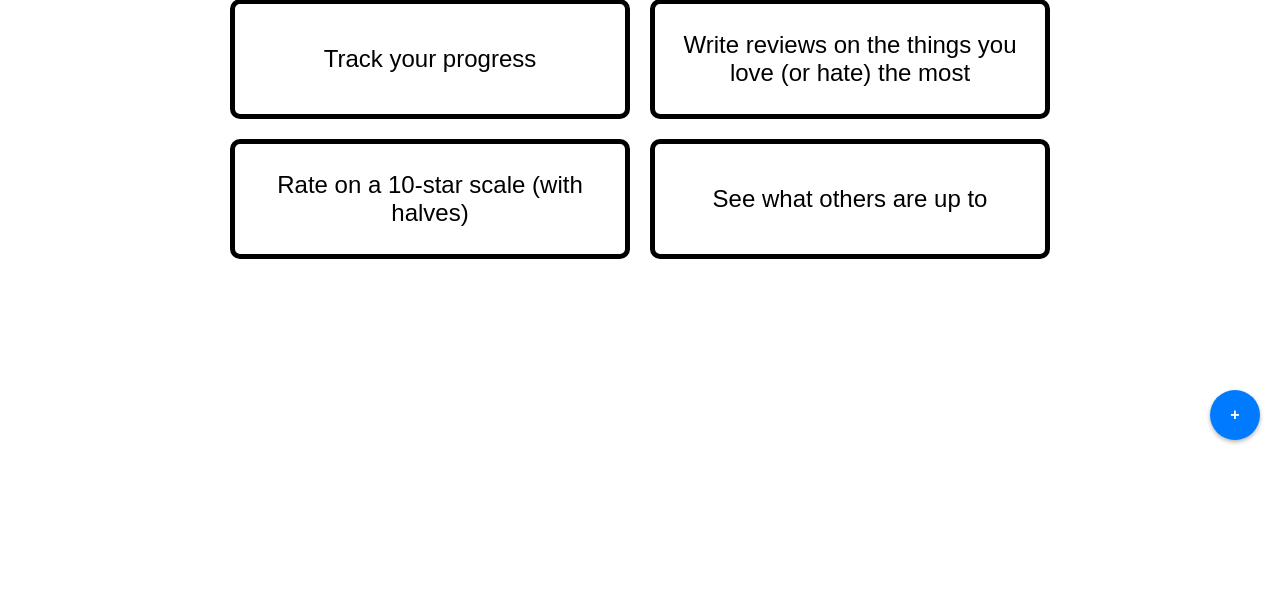
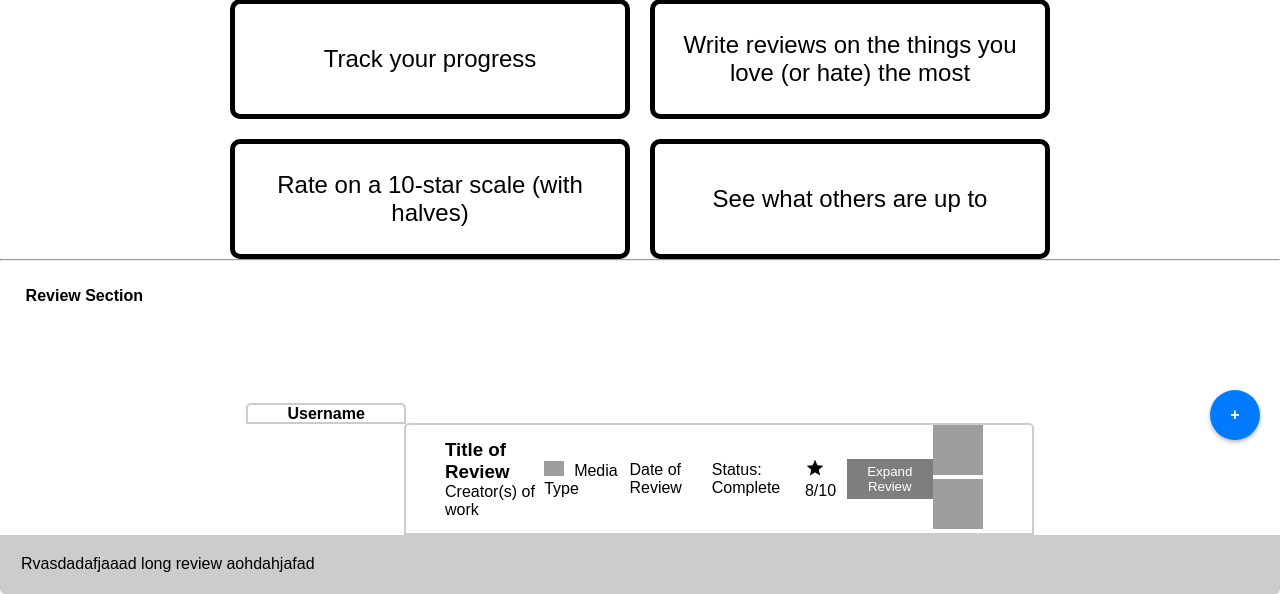
Before and after one commit to jessicadpo/LiteReview, a Django app: page / in a window 1280 px wide. Shown: the part 340-934 px from the top of the page. Before the commit the page ends 784 px from the top, so only its background shows below. Run offline with Django 4.2, Linux system fonts and the light colour scheme; grey boxes are pictures that could not be loaded.

Commit message:
Incomplete changes to HTML and CSS of the homepage, general idea has been accompished but it does not yet match the wireframe.

```diff
--- a/litereview/static/CSS/homepage.css
+++ b/litereview/static/CSS/homepage.css
@@ -120,3 +120,101 @@ body {
 .circle-button:hover {
     background-color: #0000a5;
 }
+
+.review-section {
+    display: flex;
+    justify-content: center;
+
+}
+
+.review-section-title{
+	float: left;
+    width: 100%;
+    padding: 2% 2%;
+}
+
+.username {
+    float: center;
+    width: 10%;
+
+    padding: 0% 5%;
+    border: 2px solid #ccc;
+    border-radius: 5px 5px 0 0;
+}
+
+.review-details {
+    display: flex;
+    flex-direction: row;
+    align-items: center;
+    justify-content: space-between;
+    float: right;
+    width: 80%;
+    padding: 0% 5%;
+    border: 2px solid #ccc;
+    border-radius: 5px 5px 0 0;
+}
+
+.review-section::after {
+    content: "";
+    clear: both;
+    display: table;
+}
+/*
+.review-section {
+    align-items: center;
+    padding: 10px;
+}
+
+.username{
+	margin: auto;
+    display: grid;
+    place-content: center;
+}
+
+.review-container {
+    display: flex;
+    flex-direction: column;
+    align-items: center;
+    margin-top: 10px;
+    width: 100%;
+    font-size: 1.5em;
+}
+
+*/
+
+.media-type {
+    width: 50px;
+    height: 50px;
+    margin-right: 10px;
+}
+
+.expand-button {
+    background-color: #7e7e7e;
+    color: #fff;
+    border: none;
+    padding: 5px 10px;
+    cursor: pointer;
+}
+
+.expand-button:hover {
+    background-color: #414141;
+}
+
+.info-bar {
+    display: flex;
+    flex-direction: row;
+    align-items: center;
+}
+
+.info-bar > div {
+    margin-right: 30px;
+}
+
+.expanded-review {
+    width: 100%;
+    padding: 20px;
+    background-color: #ccc;
+    border-radius: 0 0 5px 5px;
+    border: 1px solid #ccc;
+    border-top-style: none;
+}
--- a/litereview/templates/homepage.html
+++ b/litereview/templates/homepage.html
@@ -56,5 +56,37 @@
 
     <div class="circle-button" id="circle-Button" onclick="alert('Create review form here')">+</div>
 
+ <hr>
+ 	<b class="review-section-title">Review Section</b><br><br><br><br><br><br><br><br>
+    <div class="review-section">
+        <!-- Reviews will be in same style and will be shown based on user page -->
+        <div class="review-container">
+        	<b class="username">Username</b>
+            <div class="review-details">
+                <div class="title-creator">
+                    <h3>Title of Review</h3>
+                    <div>Creator(s) of work</div>
+                </div>
+                <div><img class="media-type" src="../static/icons/burn-elmo.gif" alt="Media Type" style="width: 20px; height: auto;">Media Type</div>
+                <div>Date of Review</div>
+                <div>Status: Complete</div>
+                <div>
+                    <img src="../static/icons/md_star.png" alt="Star Rating" style="width: 20px; height: auto;">
+                    <span>8/10</span>
+                </div>
+                <div><button class="expand-button">Expand Review</button></div>
+                <div class="edit-delete-btns">
+                    <div class="edit-button" onclick="alert('Edit review')"><img class="media-type" src="../static/icons/burn-elmo.gif" alt="Media Type"></div>
+                    <div class="delete-button" onclick="alert('replace me with deleting the review')"><img class="media-type" src="../static/icons/burn-elmo.gif" alt="Media Type"></div>
+                </div>
+            </div>
+
+        </div>
+    </div>
+   	<div class="expanded-review">
+       <p>Rvasdadafjaaad long review aohdahjafad</p>
+    </div>
+
+
 </body>
 </html>
```
